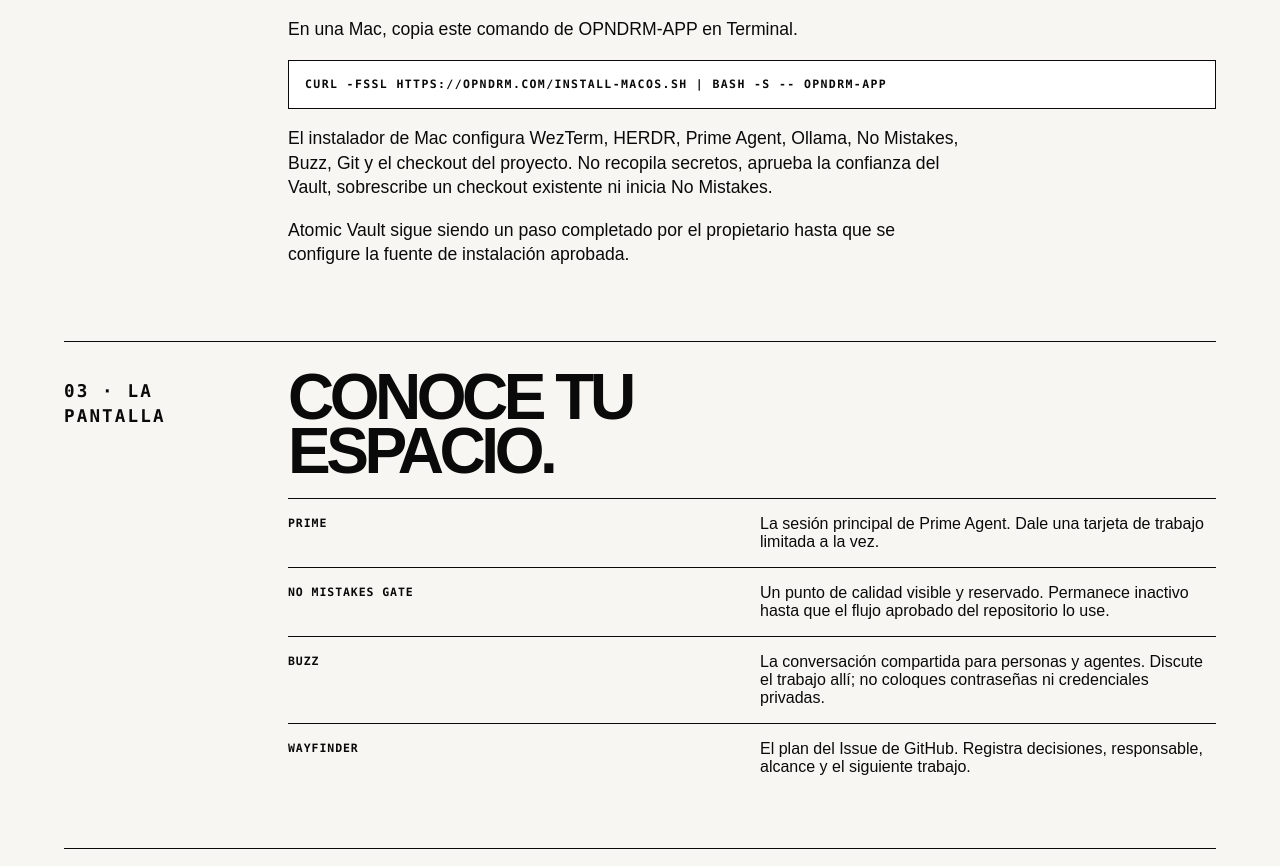
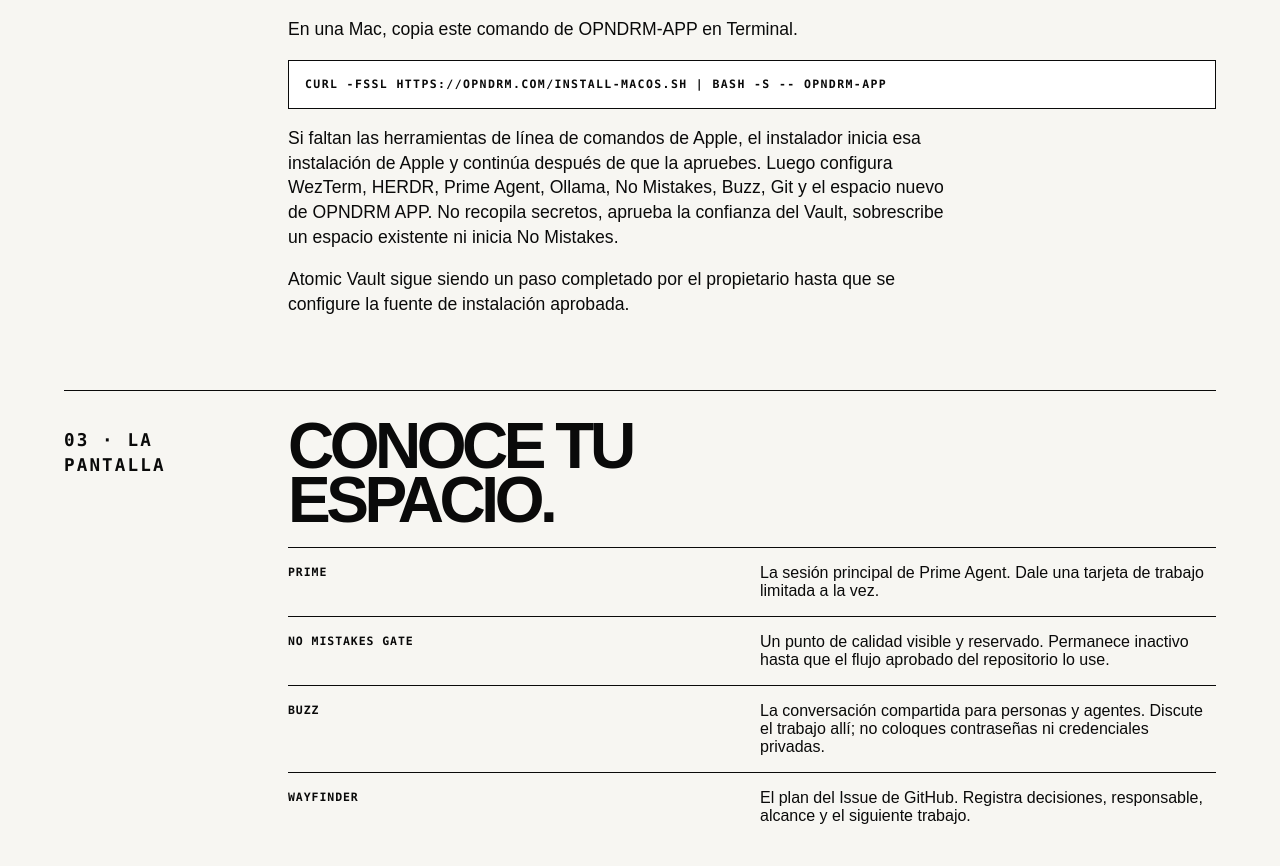
Before and after one commit to opndrm/prime, a website: page site/es/guide/index.html in a window 1280 px wide. Shown: the part 1188-2054 px from the top of the page. Drawn offline with Linux system fonts and the light colour scheme.

Commit message:
Resume Mac setup after Apple tools

```diff
--- a/site/es/guide/index.html
+++ b/site/es/guide/index.html
@@ -7,7 +7,7 @@
   <body><main class="page">
     <header class="hero"><nav class="language" aria-label="Idioma"><a href="/guide/">ENGLISH</a><a aria-current="page" href="/es/guide/">ESPAÑOL</a></nav><p class="eyebrow">OPEN DREAM PRIME · GUÍA DEL EQUIPO</p><h1>EMPIEZA<br>TRANQUILO.</h1><p class="lead">Una guía práctica para tu primer espacio Open Dream Prime: desde una computadora nueva hasta tu primera tarea enfocada.</p><a class="button" href="/es/#instalar">OBTENER LA INSTALACIÓN</a></header>
     <section><div class="split"><p class="eyebrow">01 · TU ESPACIO</p><div><h2>UNA PERSONA.<br>UNA APP.</h2><p>Open Dream Prime crea <strong>OPNDRM APP</strong>, un espacio nuevo en tu Escritorio. Tu computadora, credenciales y sesiones de Prime son tuyos. El equipo colabora mediante Buzz y GitHub, no compartiendo una terminal o credenciales.</p></div></div></section>
-    <section id="instalar"><div class="split"><p class="eyebrow">02 · INSTALAR</p><div><h2 id="platform-title">INSTALA<br>EN MAC.</h2><div class="platform-tabs" aria-label="Elige tu computadora"><button class="button" type="button" data-platform="mac" aria-pressed="true">MAC</button><button class="button" type="button" data-platform="windows" aria-pressed="false">WINDOWS</button></div><p id="platform-copy">En una Mac, copia este comando de OPNDRM APP en Terminal.</p><pre><code id="platform-command">curl -fsSL https://opndrm.com/install-macos.sh | bash -s -- OPNDRM-APP</code></pre><p id="platform-detail">El instalador de Mac configura WezTerm, HERDR, Prime Agent, Ollama, No Mistakes, Buzz, Git y un espacio nuevo de OPNDRM APP en tu Escritorio. No recopila secretos, aprueba la confianza del Vault, sobrescribe un espacio existente ni inicia No Mistakes.</p><p id="platform-note">Atomic Vault sigue siendo un paso completado por el propietario hasta que se configure la fuente de instalación aprobada.</p></div></div></section>
+    <section id="instalar"><div class="split"><p class="eyebrow">02 · INSTALAR</p><div><h2 id="platform-title">INSTALA<br>EN MAC.</h2><div class="platform-tabs" aria-label="Elige tu computadora"><button class="button" type="button" data-platform="mac" aria-pressed="true">MAC</button><button class="button" type="button" data-platform="windows" aria-pressed="false">WINDOWS</button></div><p id="platform-copy">En una Mac, copia este comando de OPNDRM APP en Terminal.</p><pre><code id="platform-command">curl -fsSL https://opndrm.com/install-macos.sh | bash -s -- OPNDRM-APP</code></pre><p id="platform-detail">Si faltan las herramientas de línea de comandos de Apple, el instalador inicia esa instalación de Apple y continúa después de que la apruebes. Luego configura WezTerm, HERDR, Prime Agent, Ollama, No Mistakes, Buzz, Git y un espacio nuevo de OPNDRM APP en tu Escritorio. No recopila secretos, aprueba la confianza del Vault, sobrescribe un espacio existente ni inicia No Mistakes.</p><p id="platform-note">Atomic Vault sigue siendo un paso completado por el propietario hasta que se configure la fuente de instalación aprobada.</p></div></div></section>
     <section><div class="split"><p class="eyebrow">03 · LA PANTALLA</p><div><h2>CONOCE TU<br>ESPACIO.</h2><div class="rule"><strong>Prime</strong><span>La sesión principal de Prime Agent. Dale una tarjeta de trabajo limitada a la vez.</span></div><div class="rule"><strong>No Mistakes Gate</strong><span>Un punto de calidad visible y reservado. Permanece inactivo hasta que el flujo aprobado del repositorio lo use.</span></div><div class="rule"><strong>Buzz</strong><span>La conversación compartida para personas y agentes. Discute el trabajo allí; no coloques contraseñas ni credenciales privadas.</span></div><div class="rule"><strong>Wayfinder</strong><span>El plan del Issue de GitHub. Registra decisiones, responsable, alcance y el siguiente trabajo.</span></div></div></div></section>
     <section><div class="split"><p class="eyebrow">04 · PRIMERA TAREA</p><div><h2>UNA TARJETA<br>A LA VEZ.</h2><ol><li>Abre el Issue de GitHub que se te asignó en Wayfinder.</li><li>Lee su objetivo, área de producto o archivos y la comprobación de aceptación.</li><li>Abre el checkout del proyecto correspondiente en WezTerm.</li><li>Dile a PRIME el resultado limitado que necesitas: una función, reparación o investigación.</li><li>Mantén el branch, la revisión y el estado conectados al Issue de GitHub.</li></ol></div></div></section>
     <section><div class="split"><p class="eyebrow">05 · MODELOS</p><div><h2>OLLAMA ES<br>LOCAL.</h2><p>PRIME puede usar DeepSeek Flash, MiniMax M3 y cada modelo instalado en tu catálogo local de Ollama. Elige un modelo para el trabajo actual. La configuración local de Ollama no es una clave de API compartida ni permite que otra persona acceda a tu computadora.</p></div></div></section>
@@ -16,7 +16,7 @@
   </main><script>
     const lane = 'OPNDRM-APP';
     const platform = {
-      mac: { title: 'INSTALA<br>EN MAC.', copy: `En una Mac, copia este comando de ${lane} en Terminal.`, command: `curl -fsSL https://opndrm.com/install-macos.sh | bash -s -- ${lane}`, detail: 'El instalador de Mac configura WezTerm, HERDR, Prime Agent, Ollama, No Mistakes, Buzz, Git y el checkout del proyecto. No recopila secretos, aprueba la confianza del Vault, sobrescribe un checkout existente ni inicia No Mistakes.', note: 'Atomic Vault sigue siendo un paso completado por el propietario hasta que se configure la fuente de instalación aprobada.' },
+      mac: { title: 'INSTALA<br>EN MAC.', copy: `En una Mac, copia este comando de ${lane} en Terminal.`, command: `curl -fsSL https://opndrm.com/install-macos.sh | bash -s -- ${lane}`, detail: 'Si faltan las herramientas de línea de comandos de Apple, el instalador inicia esa instalación de Apple y continúa después de que la apruebes. Luego configura WezTerm, HERDR, Prime Agent, Ollama, No Mistakes, Buzz, Git y el espacio nuevo de OPNDRM APP. No recopila secretos, aprueba la confianza del Vault, sobrescribe un espacio existente ni inicia No Mistakes.', note: 'Atomic Vault sigue siendo un paso completado por el propietario hasta que se configure la fuente de instalación aprobada.' },
       windows: { title: 'INSTALA<br>EN WINDOWS.', copy: `En Windows, copia este comando de ${lane} en PowerShell.`, command: `& ([scriptblock]::Create((irm https://opndrm.com/install-windows.ps1))) -Lane ${lane}`, detail: 'La vista previa de Windows instala Git Bash, WezTerm, HERDR en vista previa, Prime Agent, el paquete de habilidades de Open Dream Prime, Ollama, No Mistakes, Buzz, GitHub CLI y el checkout del proyecto. Crea un espacio PRIME local y un No Mistakes Gate reservado sin iniciar una ejecución.', note: 'Windows estará listo para el equipo después de que el primer equipo Windows pase su comprobación. Atomic Vault sigue siendo un paso del propietario hasta que se configure su fuente aprobada para Windows.' }
     };
     function selectPlatform(name) { const chosen = platform[name]; document.querySelectorAll('[data-platform]').forEach((button) => button.setAttribute('aria-pressed', String(button.dataset.platform === name))); document.querySelector('#platform-title').innerHTML = chosen.title; document.querySelector('#platform-copy').textContent = chosen.copy; document.querySelector('#platform-command').textContent = chosen.command; document.querySelector('#platform-detail').textContent = chosen.detail; document.querySelector('#platform-note').textContent = chosen.note; }
```
Also changed, not shown: site/guide/index.html (+2 -2 lines), 1 other file.
